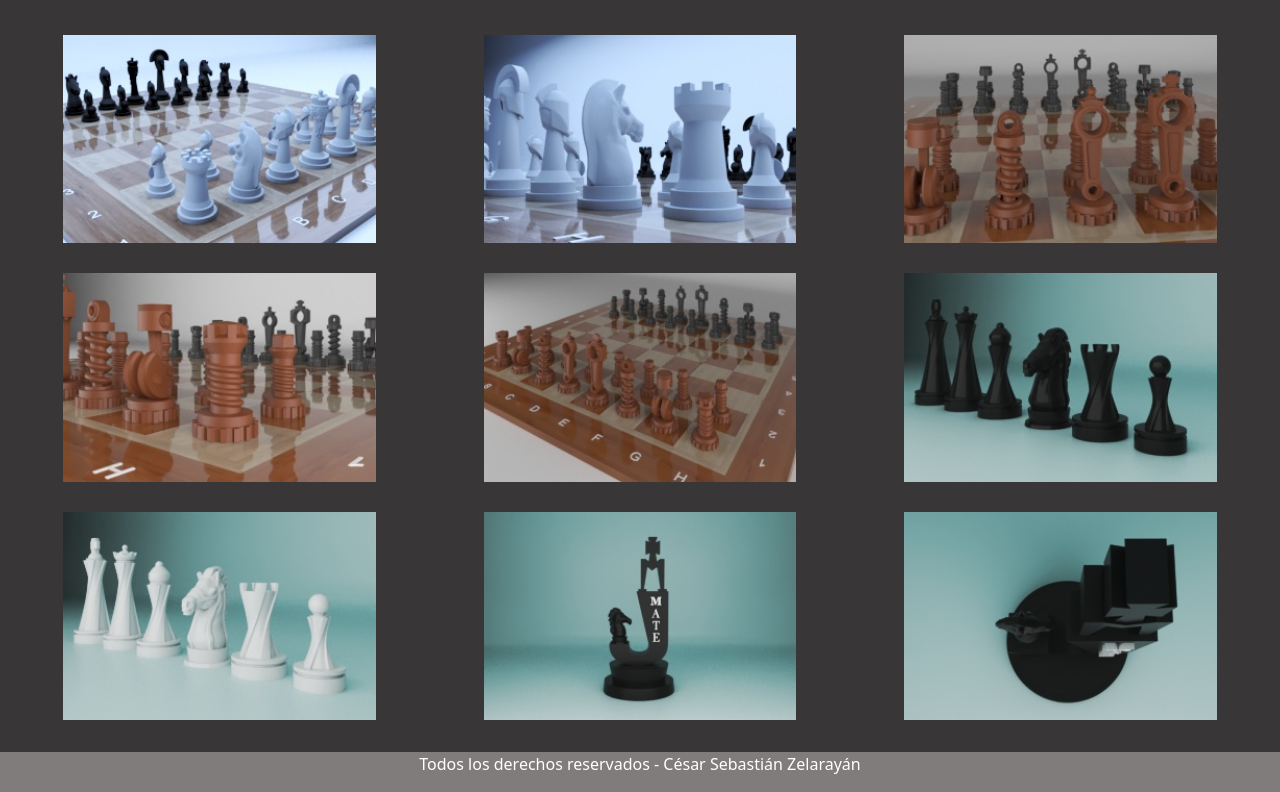
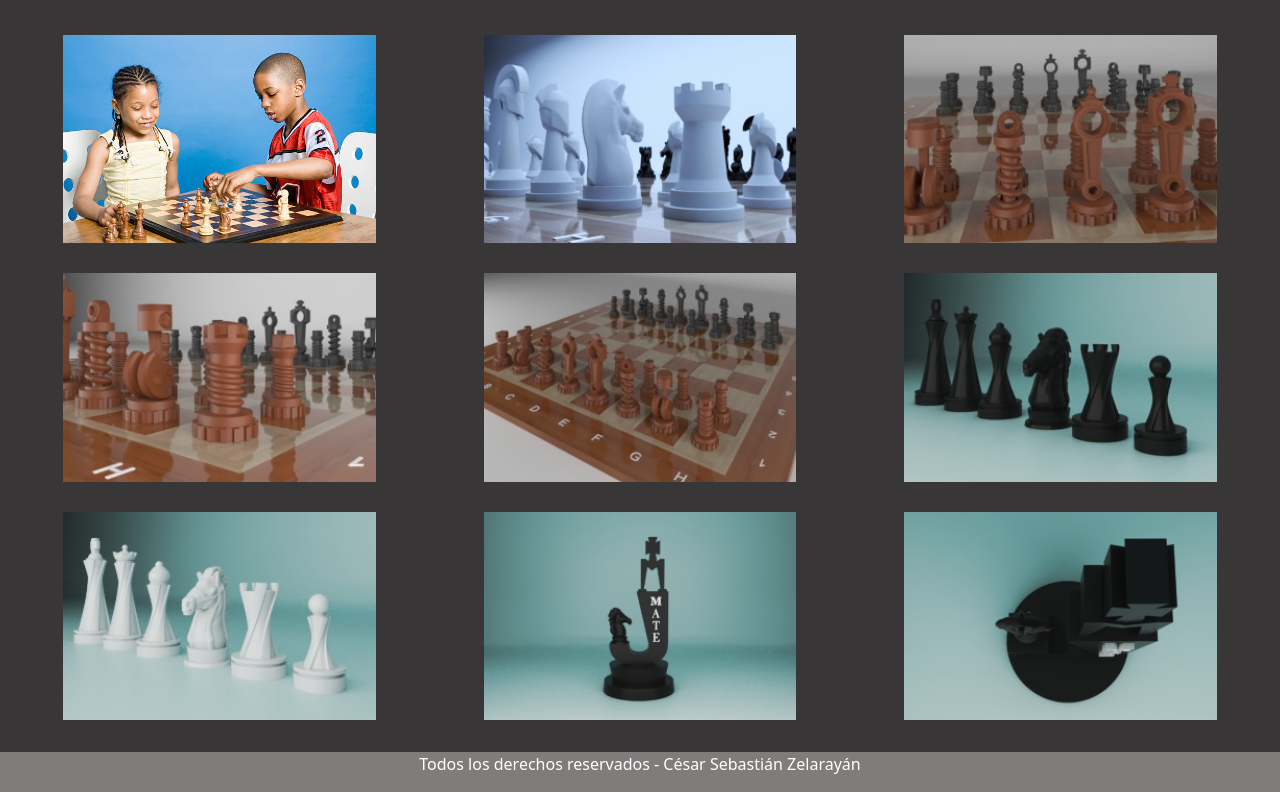
Before and after one commit to sebastianzelarayan/cesarszelarayan, a website: page pages/galeria.html in a window 1280 px wide. Shown: the part 139-931 px from the top of the page. Drawn offline with nearby package versions, Linux system fonts and the light colour scheme.

Commit message:
Cambio de imagen niños jugando

```diff
--- a/pages/galeria.html
+++ b/pages/galeria.html
@@ -56,7 +56,7 @@
     <main class="main">
         <section class="galeria grid-container">
             <h1 id="h2g">Galeria</h1>
-            <img id="imgg01" class="imgg" src="../img/espartano02.jpg" alt=" Imagen de juego de
+            <img id="imgg01" class="imgg" src="../img/niños jugando.jpg" alt=" Imagen de juego de
                 ajedrez espartano, colores blanco y negro ">
             <img id="imgg02" class="imgg" src="../img/espartano04.jpg" alt=" Imagen juego de
                 ajedrez espartano, colores blanco y negro ">
```
Also changed, not shown: img/niños jugando.jpg (added).
